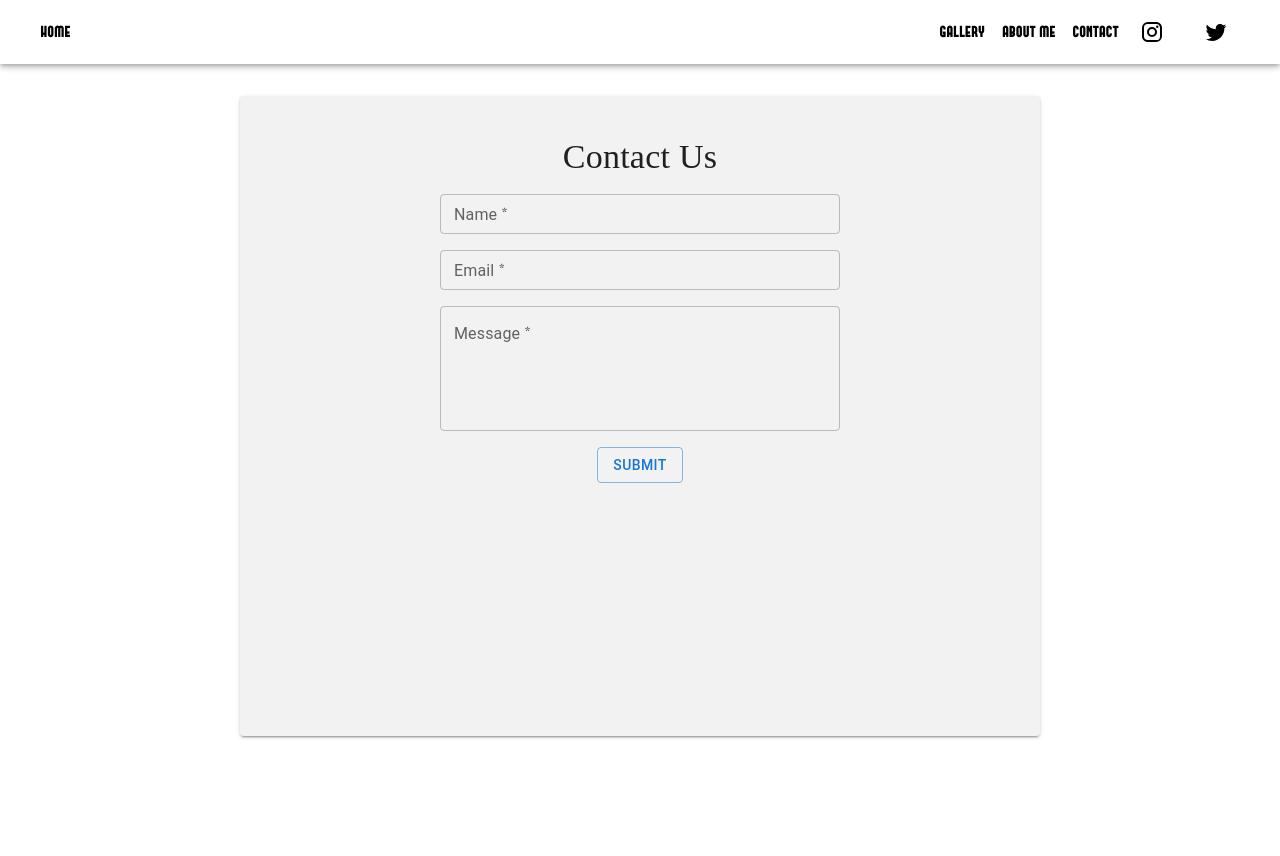
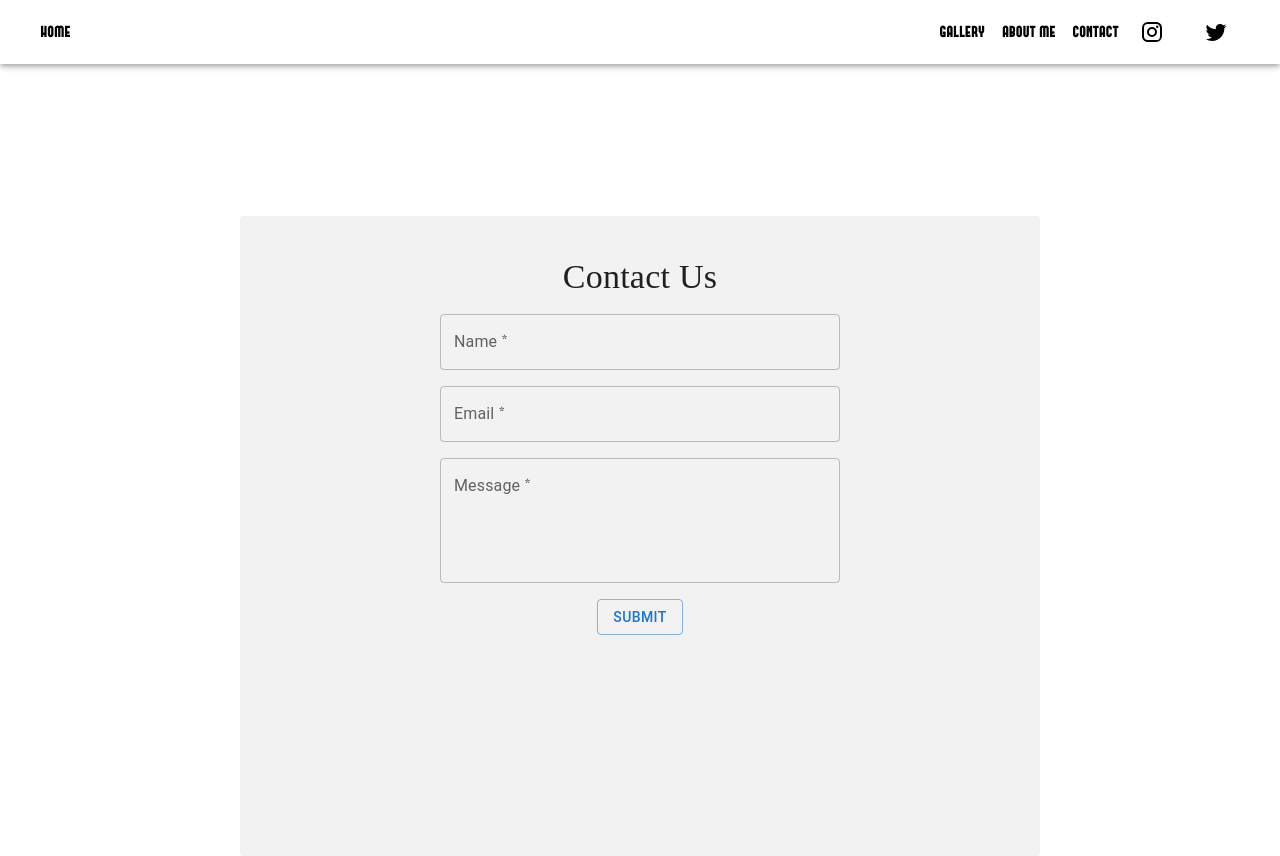
Before and after one commit to nicholsz20/nicholsz20.github.io, a React (Create React App) app: page /contactus in a window 1280 px wide. Before the commit the page ends 800 px from the top, so only its background shows below. Built offline with nearby package versions, Linux system fonts and the light colour scheme.

Commit message:
updated ui changes #2 -Patrick

```diff
--- a/src/Components/ContactUs.js
+++ b/src/Components/ContactUs.js
@@ -35,18 +35,20 @@ const ContactUs  = () => {
     return (
       //Create a form where the user can click what type event they want a photo for
       <Box
+        mt={{ xs: 15, sm: 15}}
         justifyContent={"center"}
         alignItems={"center"}
-        display="flex">
+        display="flex"
+        maxWidth="100%">
 
 
 
         <Paper
-          elevation={2}
+          elevation={0}
           sx={{
               width: {xs: '100%', sm: '100%', md: '50rem'},
               height: {xs: '100%', sm: '100%', md:'80vh'},
-              backgroundColor: '#f2f2f2'
+              backgroundColor: {md:'#f2f2f2'}
               }}>
 
             <form onSubmit={handleSubmit}>
@@ -57,7 +59,8 @@ const ContactUs  = () => {
                 spacing={2}
                 justifyContent="center"
                 alignItems="center"
-                display="flex">
+                display="flex"
+                maxWidth="100%">
 
                 <Typography
                   variant="h4"
@@ -73,8 +76,8 @@ const ContactUs  = () => {
                   id="name"
                   label="Name"
                   required
-                  size="small"
-                  sx={{ fontSize: '1rem', width: '50%'}}
+                  size="large"
+                  sx={{ fontSize: '1rem', width: {sm: '100%', md: '50%'}}}
                 />
 
 
@@ -83,8 +86,8 @@ const ContactUs  = () => {
                   id="email"
                   label="Email"
                   required
-                  size="small"
-                  sx={{ fontSize: '1rem', width: '50%'}}
+                  size="large"
+                  sx={{ fontSize: '1rem', width: {sm: '100%', md: '50%'}}}
 
                 />
 
@@ -96,10 +99,10 @@ const ContactUs  = () => {
                   id="message"
                   label="Message"
                   required
-                  size="normal"
+                  size="large"
                   multiline
                   minRows={4}
-                  sx={{ fontSize: '1rem', width: '50%'}}
+                  sx={{ fontSize: '1rem', width: {sm: '100%', md: '50%'}}}
 
                 />
 
```
